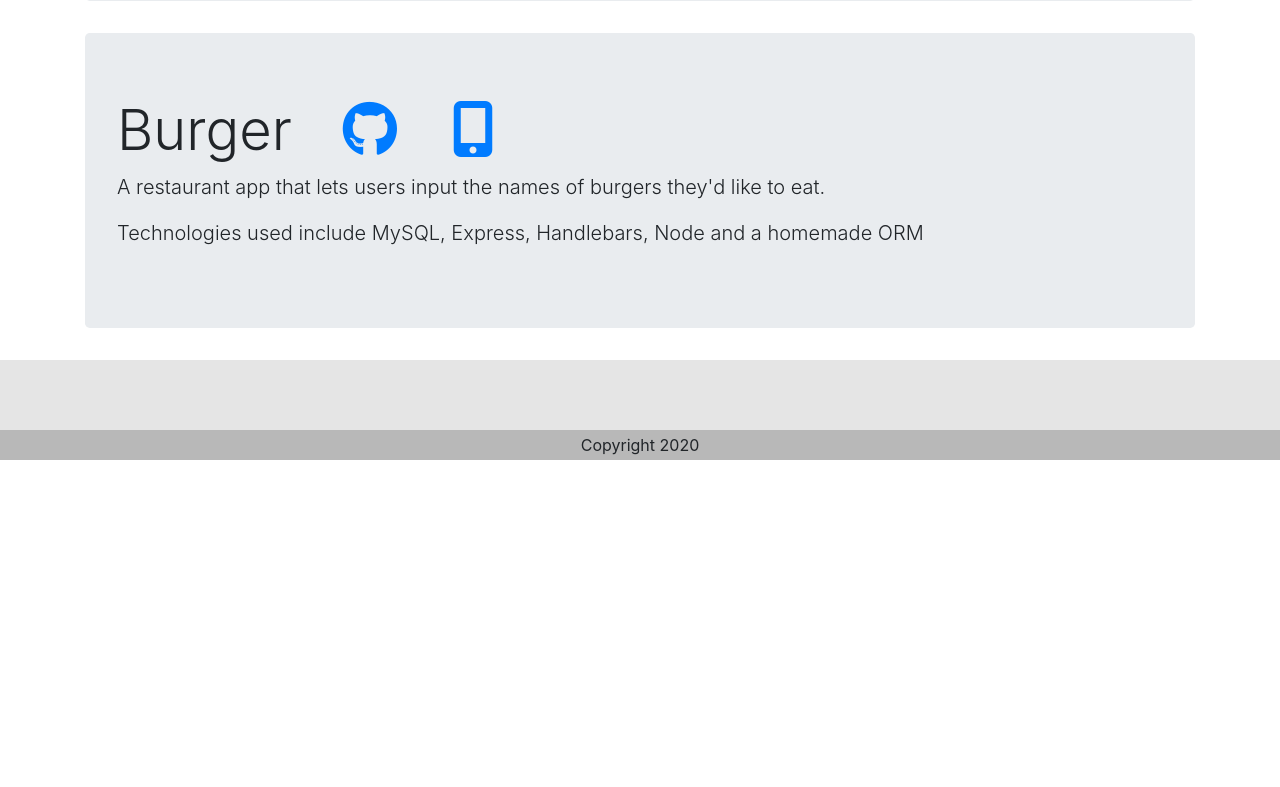
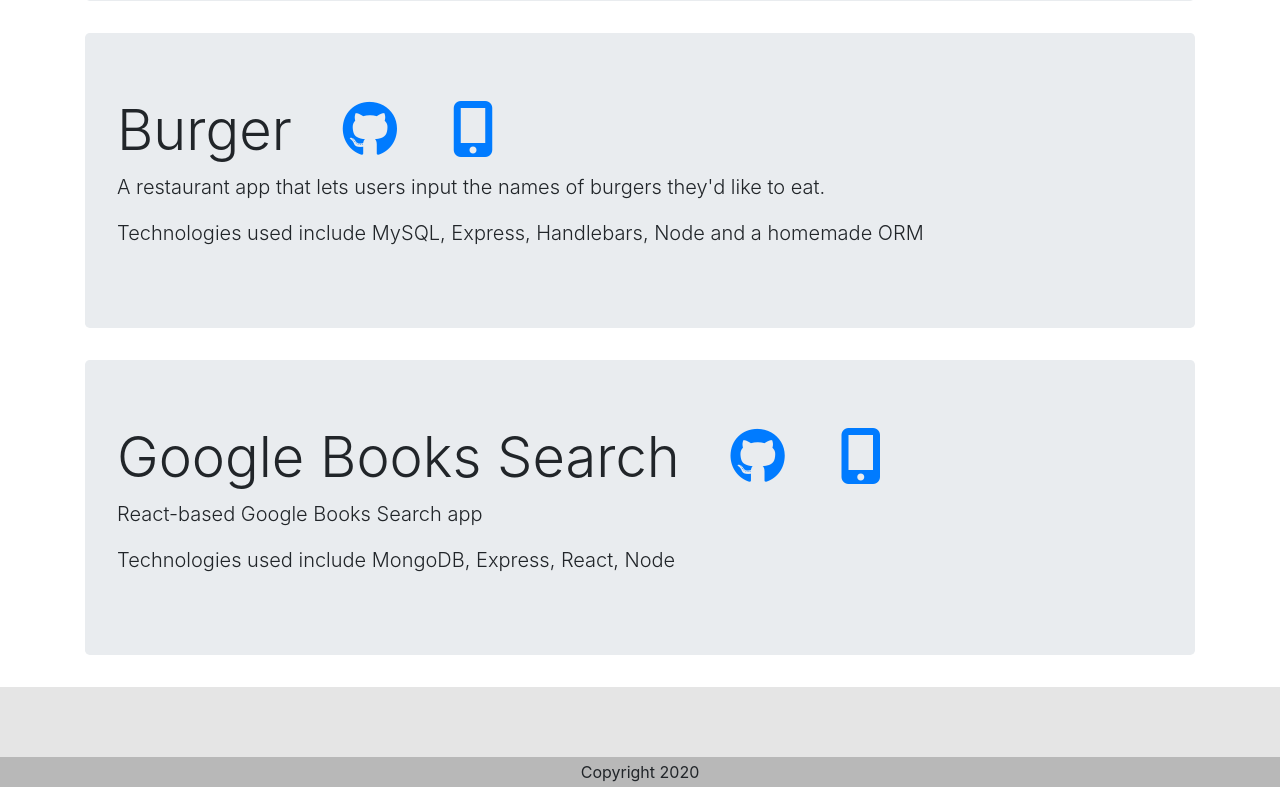
Before and after one commit to museBug/Portfolio-React-Regina, a React (Create React App) app: page /projects in a window 1280 px wide. Shown: the part 1882-2669 px from the top of the page. Before the commit the page ends 2342 px from the top, so only its background shows below. Built offline with nearby package versions, Linux system fonts and the light colour scheme.

Commit message:
adding new project

```diff
--- a/src/pages/About.js
+++ b/src/pages/About.js
@@ -11,7 +11,7 @@
     <div>
       <Row>
         <div className= "col-md-4 d-flex justify-content-center">
-        <img src={regina} className=" img-fluid rounded shadow-lg" alt="Profile"/>
+        <img src={regina} className=" img rounded shadow-lg" alt="Profile"/>
         </div>
         <Col size="md-8">
         <div className="card">
--- a/src/pages/projects.json
+++ b/src/pages/projects.json
@@ -40,5 +40,13 @@
         "repo":"https://github.com/Antidetka/Burger",
         "deployed":"https://fast-everglades-77602.herokuapp.com/",
         "technologies":"MySQL, Express, Handlebars, Node and a homemade ORM"
+    },
+    {
+        "name":"Google Books Search",
+        "description":"React-based Google Books Search app",
+        "repo":"https://github.com/Antidetka/Google-Books-Search",
+        "deployed":"https://morning-retreat-50855.herokuapp.com",
+        "technologies":"MongoDB, Express, React, Node"
     }
+
 ]
```
